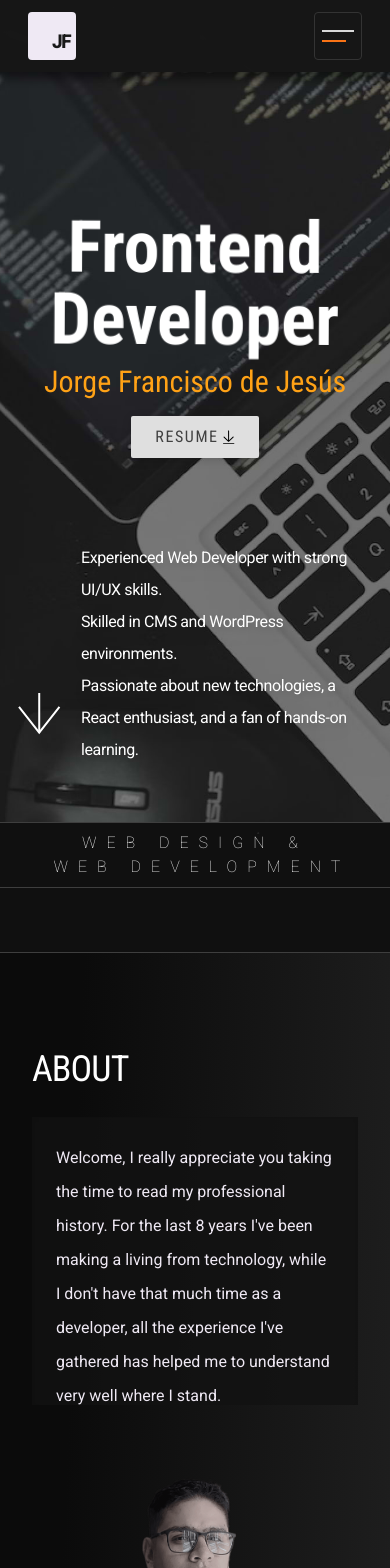
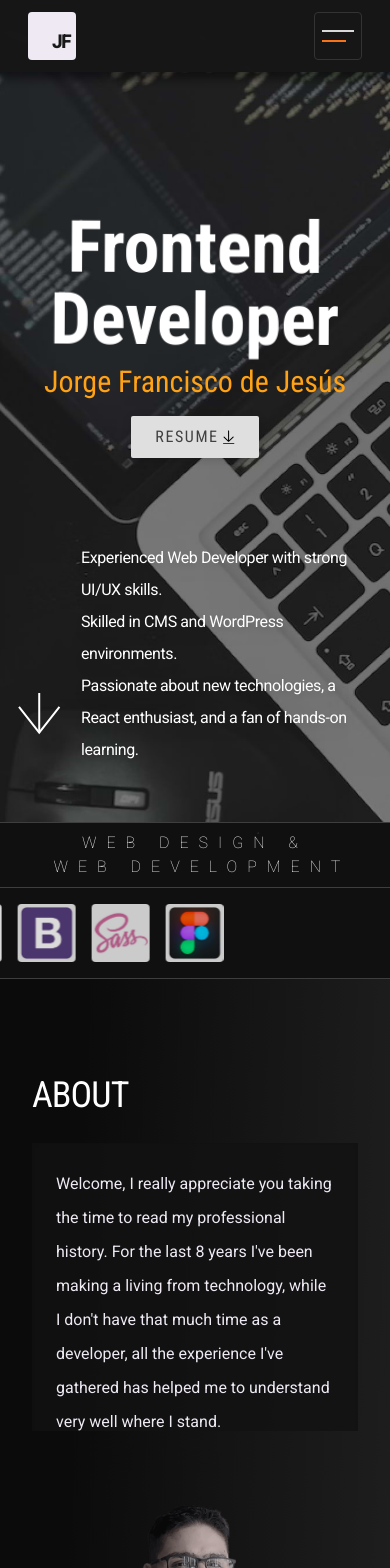
Before and after one commit to jor-g-r/portfolio-Jorge-Rondon, a Next.js app in the folder portfolio/: page / in a window 390 px wide. Shown: the top 1568 px of the page. Built offline with nearby package versions, Linux system fonts and the light colour scheme.

Commit message:
SkillsSlider.tsx mobile size adjustments

```diff
--- a/portfolio/src/app/components/SkillsSlider.tsx
+++ b/portfolio/src/app/components/SkillsSlider.tsx
@@ -31,7 +31,7 @@ interface Logo {
 const LogoSingle: React.FC<Logo> = ({ src, alt }) => (
   <div className="">
     <Image
-      className="rounded opacity-90 brightness-95 hover:opacity-100 hover:brightness-105 cursor-crosshair"
+      className="rounded opacity-90 brightness-95 hover:opacity-100 hover:brightness-105 cursor-crosshair max-w-[58px] max-h-[58px]"
       src={src}
       alt={alt}
       height={58}
@@ -66,7 +66,7 @@ const SkillSlider = () => {
     <>
       <div className="border-b border-solid border-dark-500 overflow-x-hidden">
         <div className="">
-          <div className="skillslider flex flex-row-reverse gap-8 w-full py-8">
+          <div className="skillslider flex flex-row-reverse lg:gap-8 gap-4 w-full lg:py-8 py-4">
             {logos.map((logo, index) => (
               <LogoSingle key={index} {...logo} />
             ))}
```
